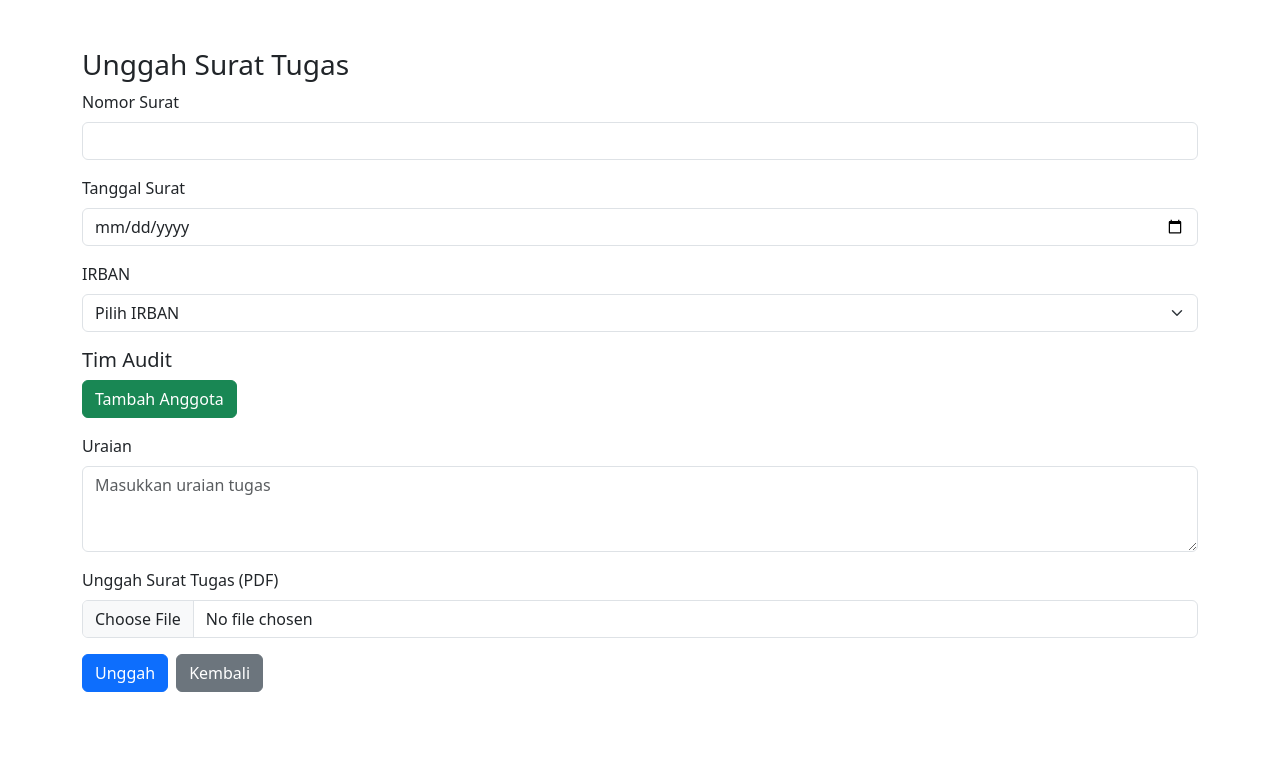
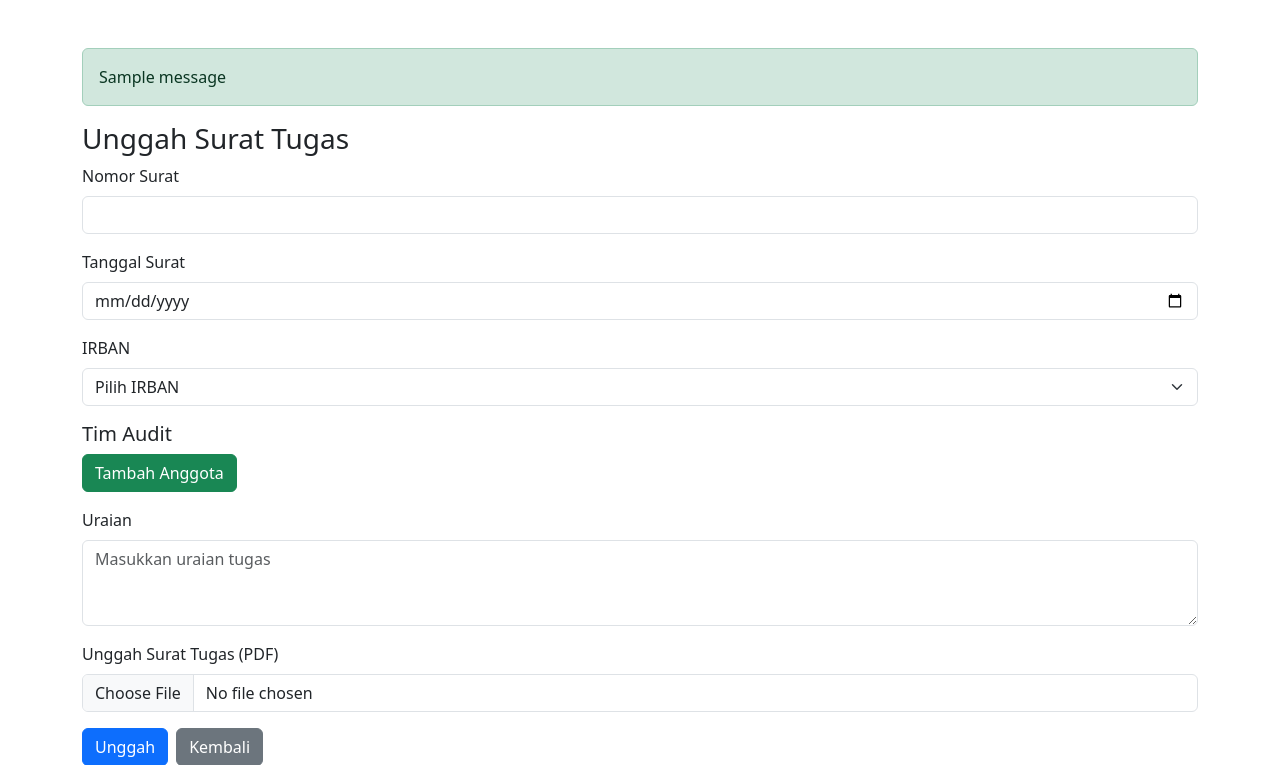
Before and after one commit to muharya022/ilkom-22-cloud-7, a Django app: template sistem_laporan/dokumen/templates/dokumen/unggah_dokumen.html in a window 1280 px wide. Shown: the top 765 px of the page. Before the commit the page ends 692 px from the top, so only its background shows below. Run offline with Django 5.2, Linux system fonts and the light colour scheme; the template is opened without the code that fills it, so the values that code supplies are empty; tables that the repository leaves empty hold one stand-in row (values such as "Sample post"); one stand-in notice (Sample message) is shown; some libraries are stand-ins or nearby versions.

Commit message:
notifikasi ungah

```diff
--- a/sistem_laporan/dokumen/templates/dokumen/unggah_dokumen.html
+++ b/sistem_laporan/dokumen/templates/dokumen/unggah_dokumen.html
@@ -49,7 +49,13 @@
 <body>
     <div class="container mt-5">
 
-
+        {% if messages %}
+            {% for message in messages %}
+                <div class="alert {% if message.tags == 'error' %}alert-danger{% else %}alert-success{% endif %}">
+                    {{ message }}
+                </div>
+            {% endfor %}
+        {% endif %}
 
         <h3>Unggah Surat Tugas</h3>
         <form method="POST" enctype="multipart/form-data">
```
